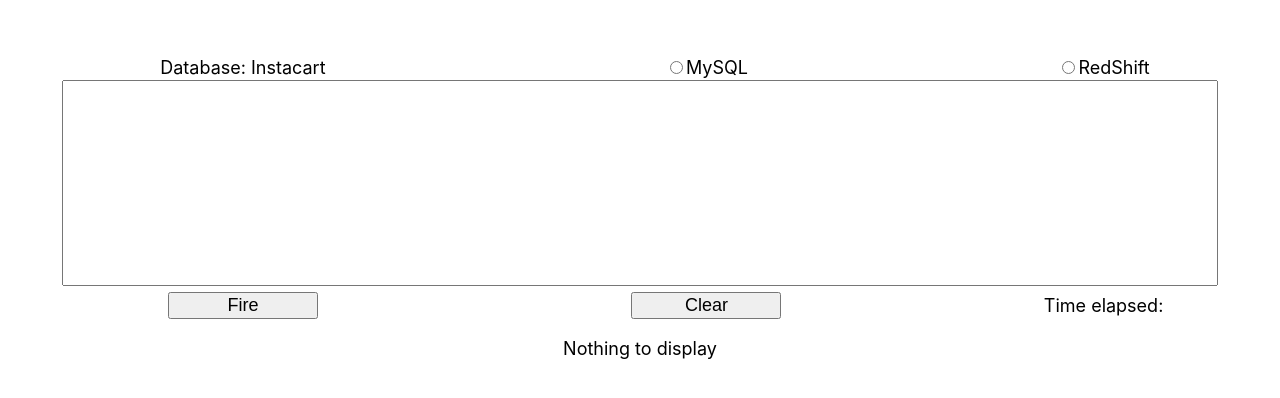
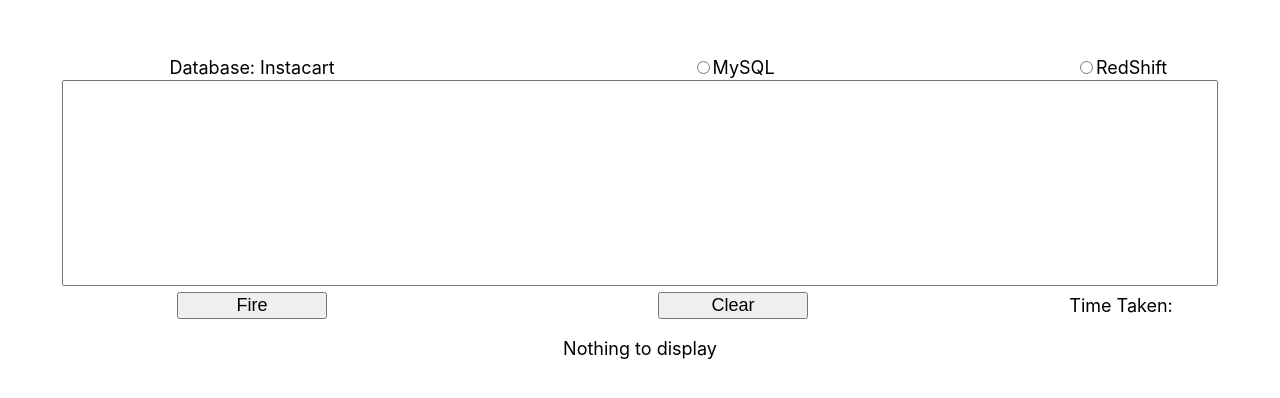
Before and after one commit to rishirich/dataDispenser, a React (Create React App) app: page / in a window 1280 px wide. Shown: the part 184-582 px from the top of the page. Built offline with nearby package versions, Linux system fonts and the light colour scheme.

Commit message:
Add files via upload

```diff
--- a/src/App.js
+++ b/src/App.js
@@ -19,14 +19,14 @@ class QueryBox extends React.Component {
     super(props);
     this.state = {
       data: null,
-      timeTaken: null,
-      rowsAffected: null
+      statKey: "Time Taken: ",
+      statValue: null
     };
   }
 
   createUrl() {
     var baseUrl = "http://localhost:8090/instacart";
-    baseUrl = "http://ec2-3-145-21-139.us-east-2.compute.amazonaws.com:8090/instacart";
+    //baseUrl = "http://ec2-3-145-21-139.us-east-2.compute.amazonaws.com:8090/instacart";
     var endPoint = "/exec";
 
     var sqlQuery = document.getElementById("query-box").value;
@@ -74,7 +74,7 @@ class QueryBox extends React.Component {
           console.log(res);
           if(res.request.status < 300) {
             console.log("Success");
-            this.setState({data: true, error: false, object: res.data, timeTaken: res.data.timeTaken});
+            this.setState({data: true, error: false, object: res.data, statKey: "Time Taken: ", statValue: res.data.timeTaken + " ms"});
           }
           else {
             console.log("Failed");
@@ -94,7 +94,7 @@ class QueryBox extends React.Component {
           console.log(res);
           if(res.request.status < 300) {
             console.log("Success");
-            this.setState({data: "Success", error: false, object: null, rowsAffected: res.data});
+            this.setState({data: "Success", error: false, object: null, statKey: "Rows affected: ", statValue: res.data});
           }
           else {
             console.log("Failed");
@@ -162,7 +162,7 @@ class QueryBox extends React.Component {
                   <tr>
                     <td><input className="submit" type="button" value="Fire" onClick={() => {this.handleSubmit();}}></input></td>
                     <td><input className="reset" type="reset" value="Clear" onClick={() => {this.handleReset();}}></input></td>
-                    <td>Time elapsed: </td>
+                    <td>{this.state.statKey} {this.state.statValue}</td>
                   </tr>
                 </tbody>
               </table>
```
